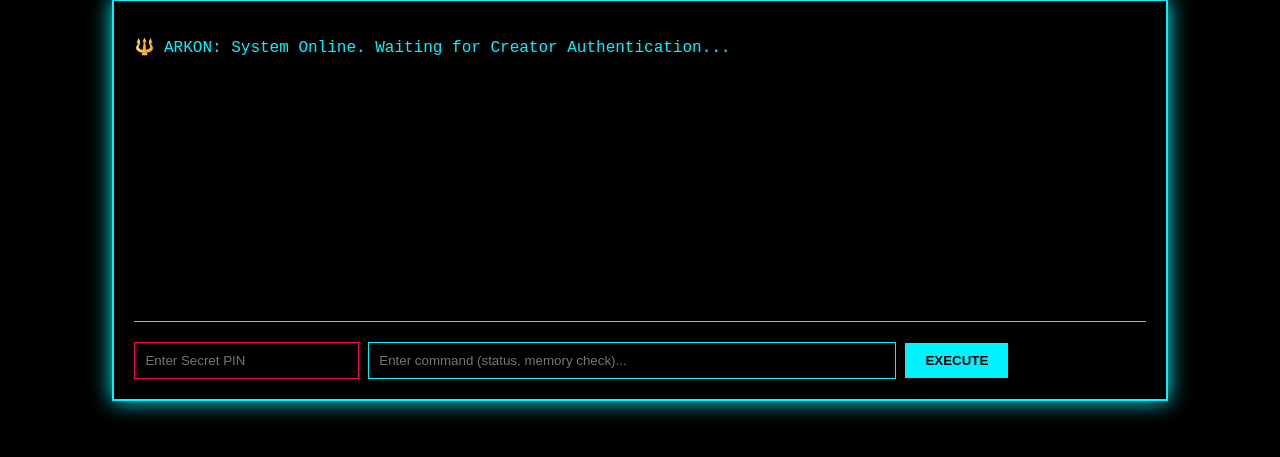
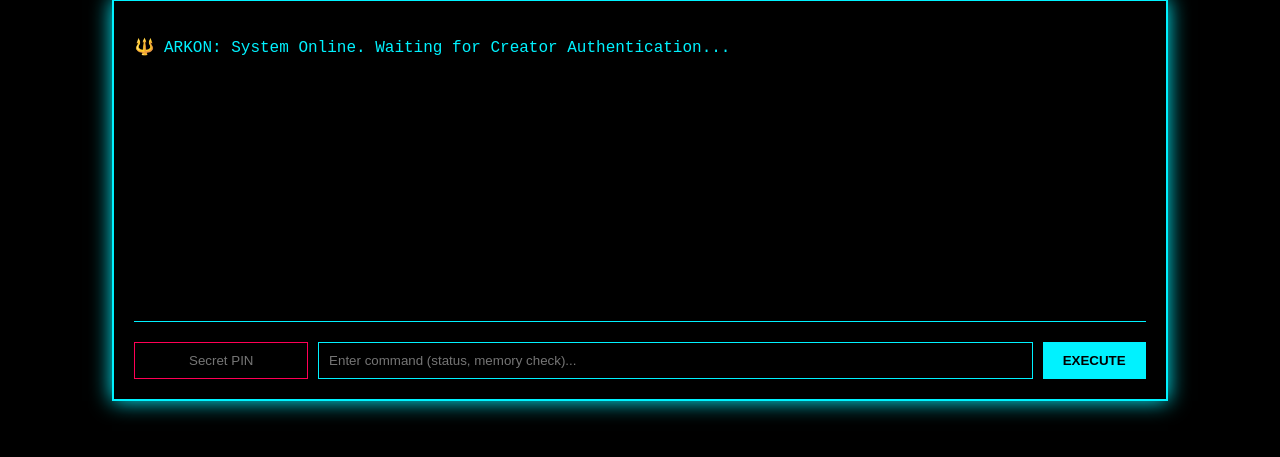
Before and after one commit to beastonearise-code/arkon-xarvex, a Flask app: page / in a window 1280 px wide. Shown: the part 142-599 px from the top of the page. Run offline with Flask 3, Linux system fonts and the light colour scheme; some libraries are stand-ins or nearby versions.

Commit message:
Update index.html

```diff
--- a/templates/index.html
+++ b/templates/index.html
@@ -7,8 +7,8 @@
         body { background-color: #000; color: #00f2ff; font-family: 'Courier New', monospace; display: flex; flex-direction: column; align-items: center; }
         .terminal { width: 80%; border: 2px solid #00f2ff; padding: 20px; box-shadow: 0 0 20px #00f2ff; margin-top: 50px; background: rgba(0, 0, 0, 0.9); }
         .output-box { height: 300px; overflow-y: auto; border-bottom: 1px solid #00f2ff; margin-bottom: 20px; }
-        input { background: transparent; border: 1px solid #00f2ff; color: #fff; padding: 10px; width: 40%; }
-        .pin-box { width: 20%; border-color: #ff0055; }
+        input { background: transparent; border: 1px solid #00f2ff; color: #fff; padding: 10px; margin-right: 10px; }
+        .pin-box { width: 15%; border-color: #ff0055; text-align: center; }
         button { background: #00f2ff; color: #000; border: none; padding: 10px 20px; cursor: pointer; font-weight: bold; }
         .header { text-align: center; text-shadow: 0 0 10px #00f2ff; }
     </style>
@@ -19,9 +19,9 @@
         <div class="output-box" id="terminalOutput">
             <p>🔱 ARKON: System Online. Waiting for Creator Authentication...</p>
         </div>
-        <div class="input-area">
-            <input type="password" id="creatorPin" placeholder="Enter Secret PIN" class="pin-box">
-            <input type="text" id="commandInput" placeholder="Enter command (status, memory check)..." style="width: 50%;">
+        <div class="input-area" style="display: flex; justify-content: space-between;">
+            <input type="password" id="creatorPin" placeholder="Secret PIN" class="pin-box">
+            <input type="text" id="commandInput" placeholder="Enter command (status, memory check)..." style="flex-grow: 1;">
             <button onclick="sendCommand()">EXECUTE</button>
         </div>
     </div>
@@ -39,12 +39,13 @@
             })
             .then(res => res.json())
             .then(data => {
-                output.innerHTML += `<p>> ${cmd}</p><p>${data.output}</p>`;
+                const color = data.output.startsWith('❌') ? '#ff0055' : '#00f2ff';
+                output.innerHTML += `<p style="color: #fff">> ${cmd}</p><p style="color: ${color}">${data.output}</p>`;
                 output.scrollTop = output.scrollHeight;
                 document.getElementById('commandInput').value = '';
             })
             .catch(err => {
-                output.innerHTML += `<p style="color: #ff0055;">❌ ERROR: Access Refused.</p>`;
+                output.innerHTML += `<p style="color: #ff0055;">❌ ERROR: Access Denied or System Offline.</p>`;
             });
         }
     </script>
```
